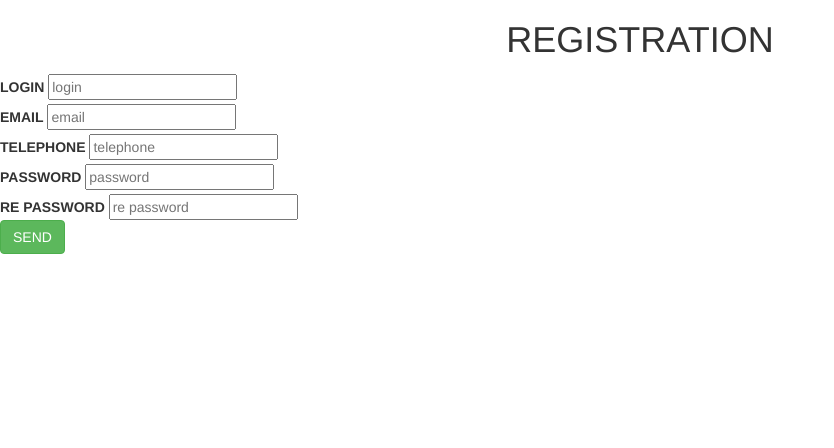
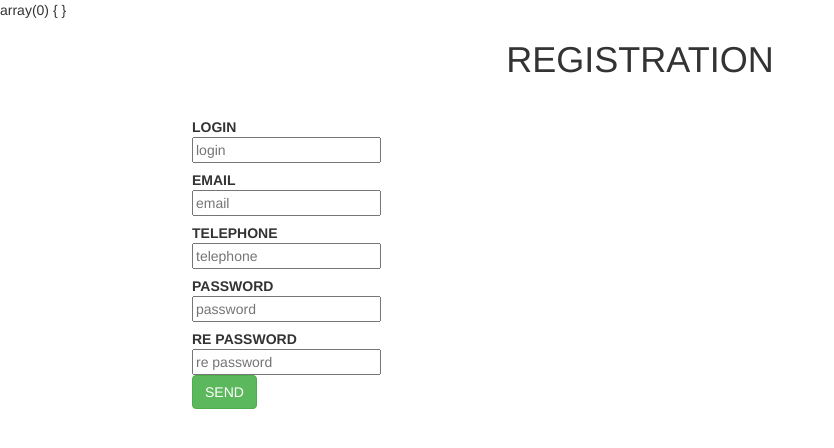
Before and after one commit to koozbalda/sm3, a PHP site: page / in a window 1280 px wide. Shown: the top 448 px of the page, without its empty margins (0-834 px from the left). Run offline with PHP 8.4, Linux system fonts and the light colour scheme.

Commit message:
code review

```diff
--- a/index.php
+++ b/index.php
@@ -11,7 +11,7 @@ session_start();
  */
 
 
-//var_dump($_SESSION);
+var_dump($_SESSION);
 ?>
 <head>
     <link rel="stylesheet" href="bootstrap.css">
@@ -21,29 +21,47 @@ session_start();
         text-align: right;
         padding-right: 2%;
     }
+    .my_div{
+        padding-left: 5%;
+        margin-left: 10%;
+    }
+
 
 
 </style>
 <h1 align="center">REGISTRATION</h1>
+<br>
+<div class="my_div">
+<form class="form-horizontal" action="/form.php" method="post">
 
+    <div class="control-group">
 
-            <form  class="form-horizontal" action="/form.php" method="post">
-<!--                <div class="control-group">-->
         <label class="control-label" for="login">LOGIN</label>
-<!--                         <div class="controls">-->
+
+        <div class="controls">
+
             <input class="" id="login" type="text" name="login" placeholder="login" required
                    value="<?= !empty($_SESSION['login']) ? $_SESSION['login'] : ''; ?>"/>
-<!--                             </div>-->
+        </div>
+        <div class="controls">
+            <span class="help-inline">
             <?php
             if (!empty($_SESSION['error']['login'])) {
                 echo '<span style="color:red;">' . $_SESSION['error']['login'] . '</span>';
             }
             ?>
-<!--                </div>-->
+                </span>
+        </div>
+    </div>
+
     <div class="control-group">
+
         <label class="control-label" for="email">EMAIL</label>
-                        <input class="" id="email" type="email" name="email" placeholder="email" required
+        <div class="controls">
+
+            <input class="" id="email" type="text" name="email" placeholder="email" required
                    value="<?= !empty($_SESSION['email']) ? $_SESSION['email'] : ''; ?>"/>
+        </div>
         <?php
         if (!empty($_SESSION['error']['email'])) {
             echo '<span style="color:red;">' . $_SESSION['error']['email'] . '</span>';
@@ -52,8 +70,12 @@ session_start();
     </div>
     <div class="control-group">
         <label class="control-label" for="tel">TELEPHONE</label>
-                        <input class="" id="tel" type="text" name="tel" placeholder="telephone" required
+        <div class="controls">
+
+            <input class="" id="tel" type="text" name="tel" placeholder="telephone"
+                   required
                    value="<?= !empty($_SESSION['tel']) ? $_SESSION['tel'] : ''; ?>"/>
+        </div>
         <?php
         if (!empty($_SESSION['error']['tel'])) {
             echo '<span style="color:red;">' . $_SESSION['error']['tel'] . '</span>';
@@ -62,9 +84,12 @@ session_start();
     </div>
     <div class="control-group">
         <label class="control-label" for="password"> PASSWORD</label>
+        <div class="controls">
+
             <input class="" id="password" type="password" name="password" placeholder="password"
                    required
                    value="<?= !empty($_SESSION['password']) ? $_SESSION['password'] : ''; ?>"/>
+        </div>
         <?php
         if (!empty($_SESSION['error']['password'])) {
             echo '<span style="color:red;">' . $_SESSION['error']['password'] . '</span>';
@@ -73,10 +98,14 @@ session_start();
     </div>
     <div class="control-group">
         <label class="control-label" for="password2">RE PASSWORD</label>
+        <div class="controls">
+
             <input class="" id="password2" type="password" name="password2"
                    placeholder="re password" required
                    value="<?= !empty($_SESSION['password2']) ? $_SESSION['password2'] : ''; ?>"/>
         </div>
+    </div>
     <input id="my_s" class="btn  btn-success " type="submit" value="SEND"/><br/>
 
 </form>
+</div>
```
Also changed, not shown: form.php (+56 -40 lines). Lines whose indentation alone changed are shown as unchanged.
